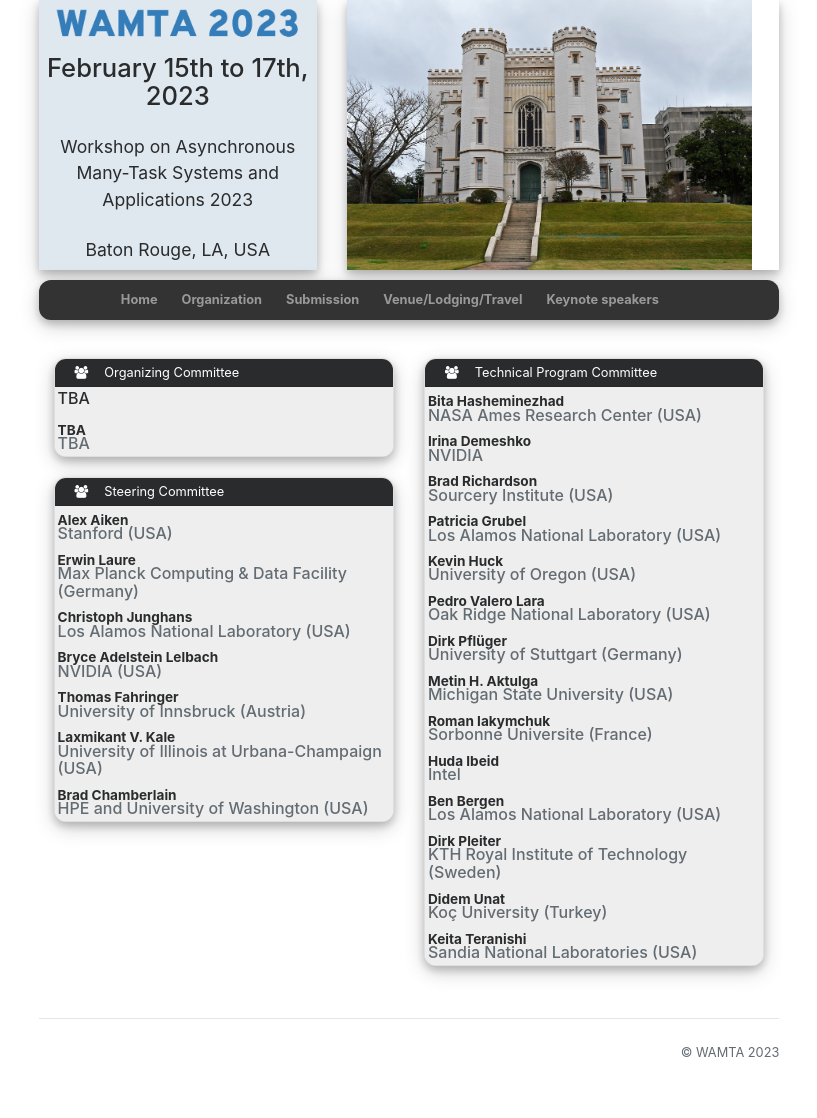
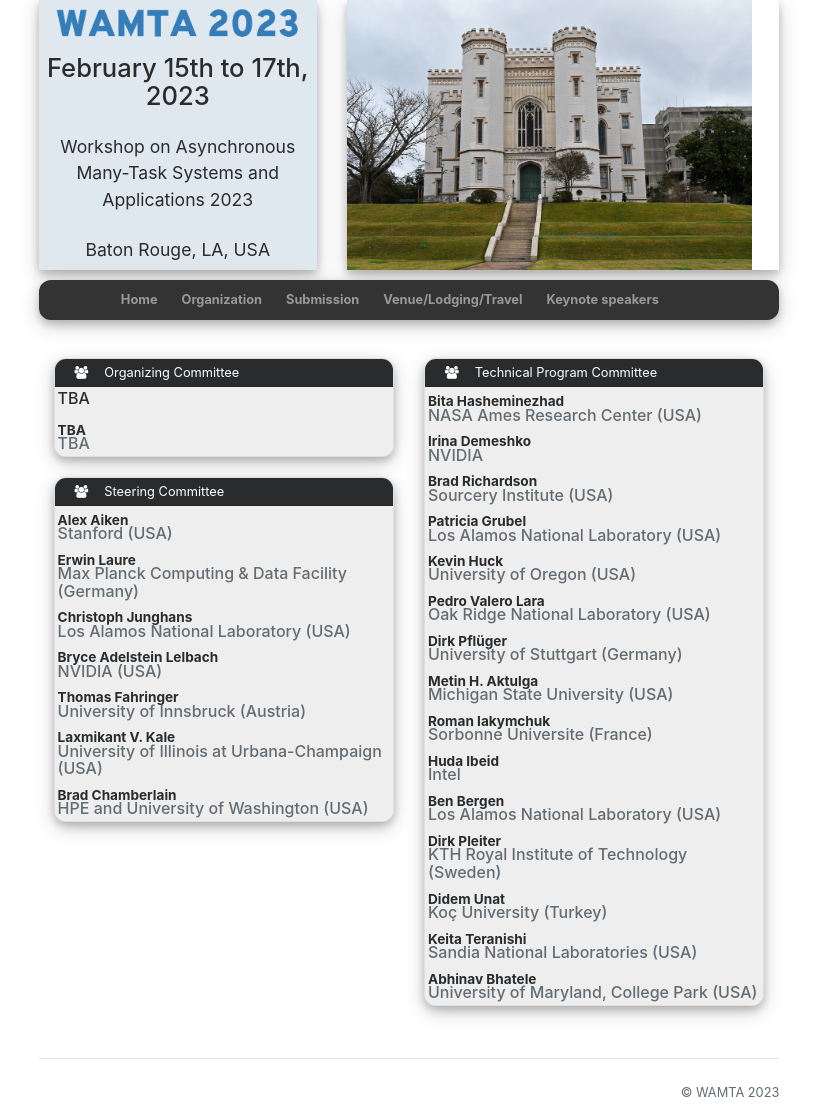
Before and after one commit to wamta26/WAMTA26.github.io, a Jekyll site: the page built from committees.html, in a window 1280 px wide. Shown: the whole page, without its empty margins (231-1048 px from the left). Built offline with Jekyll 4.4.1, drawn with Linux system fonts in a browser that asks for light colours; nearby versions of some CDN libraries; before the commit the page ends 1078 px from its top, so only the background shows below that.

Commit message:
Update PC

```diff
--- a/_data/conference.yml
+++ b/_data/conference.yml
@@ -172,6 +172,9 @@ technical_program_committees:
   - name: Keita Teranishi
     org: Sandia National Laboratories (USA)
     homepage:
+  - name: Abhinav Bhatele
+    org: University of Maryland, College Park (USA)
+    homepage:
 webmaster:
   - name: Parsa Amini
     org: Halpern-Wight Inc. (USA)
```
